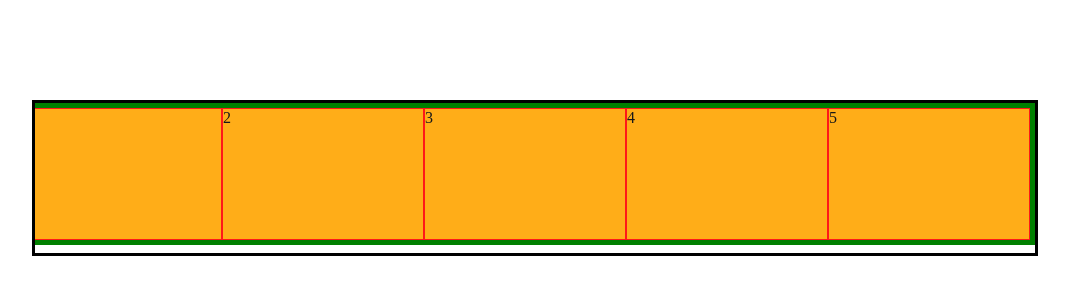
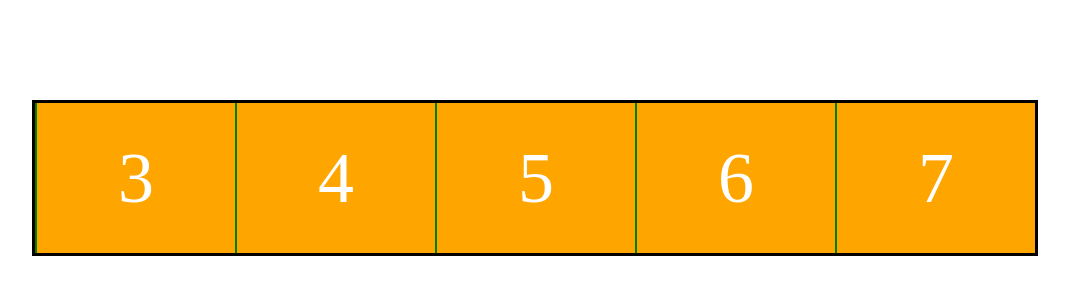
Before and after one commit to arpadpall21/infinite-scroll-component, a React (Vite) app: page / in a window 1280 px wide. Shown: the top 300 px of the page, without its empty margins (105-1174 px from the left). Built offline with nearby package versions, Linux system fonts and the light colour scheme.

Commit message:
Tidy up code + lifting up overflow handler
* tydi up code step 1

* children are processed

* width props added

* memebers logic

* lift overflow handler + example

* clean up

* rename members

* remove dimension props

* width dimensions handled (good enough solution, but not great)

```diff
--- a/src/App.tsx
+++ b/src/App.tsx
@@ -1,9 +1,42 @@
+import { type ReactElement } from 'react';
 import InfiniteScroll from './InfiniteScroll/InfiniteScroll';
+import Box, { type BoxProps } from './InfiniteScroll/Box/Box';
+
+const defaultMembers: ReactElement[] = [
+  <Box id={-1} />,
+  <Box id={0} />,
+  <Box id={1} />, // 1st visible
+  <Box id={2} />,
+  <Box id={3} />,
+  <Box id={4} />,
+  <Box id={5} />, // last visible
+  <Box id={6} />,
+  <Box id={7} />,
+];
 
 const App = () => {
+  function handleOverflow(side: 'left' | 'right', _items: ReactElement[]) {
+    // example how to handle overflow
+
+    const memberIds: number[] = _items.map((item) => {
+      const p: BoxProps = item.props as BoxProps;
+      return p.id;
+    });
+
+    if (side === 'left') {
+      memberIds.push(memberIds[memberIds.length - 1] + 1);
+      memberIds.shift();
+      return memberIds.map((id) => <Box id={id} />);
+    } else {
+      const originalLength: number = memberIds.length;
+      memberIds.unshift(memberIds[0] - 1);
+      return memberIds.slice(0, originalLength).map((id) => <Box id={id} />);
+    }
+  }
+
   return (
     <div style={{ margin: '100px auto' }}>
-      <InfiniteScroll />
+      <InfiniteScroll members={defaultMembers} handleOverflow={handleOverflow} />
     </div>
   );
 };
--- /dev/null
+++ b/src/InfiniteScroll/Box/Box.module.scss
@@ -0,0 +1,12 @@
+.box {
+  display: flex;
+  border-left: solid 2px green;
+  background-color: orange;
+  height: 150px;
+
+  > div {
+    font-size: 72px;
+    color: white;
+    margin: auto;
+  }
+}
--- /dev/null
+++ b/src/InfiniteScroll/Box/Box.tsx
@@ -0,0 +1,15 @@
+import style from './Box.module.scss';
+
+export interface BoxProps {
+  id: number;
+}
+
+const Box: React.FC<BoxProps> = ({ id }) => {
+  return (
+    <div className={style.box}>
+      <div>{id}</div>
+    </div>
+  );
+};
+
+export default Box;
--- a/src/InfiniteScroll/InfiniteScroll.module.scss
+++ b/src/InfiniteScroll/InfiniteScroll.module.scss
@@ -1,14 +1,13 @@
 .infiniteScrollContainer {
   position: relative;
   border: solid 3px black;
-  height: 150px;
-  width: 1000px;
   margin: auto;
   overflow: hidden;
+  height: 150px;
 
   > div {
     position: absolute;
-    border: solid 5px green;
     text-wrap: nowrap;
+    height: 150px;
   }
 }
--- a/src/InfiniteScroll/InfiniteScroll.tsx
+++ b/src/InfiniteScroll/InfiniteScroll.tsx
@@ -1,47 +1,34 @@
-import React, { useState, useEffect } from 'react';
+import React, { useState, type ReactElement } from 'react';
 import style from './InfiniteScroll.module.scss';
 
-const cellWidth = 200;
+interface Props {
+  members: ReactElement[];
+  handleOverflow: (side: 'left' | 'right', members: ReactElement[]) => ReactElement[];
+}
 
-const InfiniteScroll = () => {
-  const [childIds, setChildIds] = useState<number[]>([0, 1, 2, 3, 4, 5]);
+const parentWidth: number = 1000;
+const memberWidth: number = 200;
 
+const InfiniteScroll: React.FC<Props> = ({ members, handleOverflow }) => {
+  const [items, setItems] = useState<ReactElement[]>(members);
   const [position, setPosition] = useState({ x: 0 });
   const [isDragging, setIsDragging] = useState(false);
   const [offset, setOffset] = useState({ x: 0 });
   const [gridOffset, setGridOffset] = useState<number>(0);
 
-  useEffect(() => {
-    console.log('--- use effect ---')
-    console.log(gridOffset)
-  }, [gridOffset])
-
-
   function handleMouseMove(e: React.MouseEvent) {
     if (isDragging) {
       setPosition({ x: e.clientX - offset.x });
 
-      // handle right slide
-      if (position.x > gridOffset + cellWidth) {
-        setGridOffset(gridOffset + cellWidth);
-
-
-        const childIdsClone = [...childIds];
-        const originalLength = childIdsClone.length;
-        childIdsClone.unshift(childIdsClone[0] - 1);
-        setChildIds(childIdsClone.slice(0, originalLength));
+      if (position.x > gridOffset + memberWidth) {
+        setGridOffset(gridOffset + memberWidth);
+        setItems(handleOverflow('right', items));
       } else if (position.x < gridOffset) {
-        setGridOffset(gridOffset - cellWidth);
-
-        const childIdsClone = [...childIds]
-        childIdsClone.push(childIdsClone[childIdsClone.length -1] + 1);
-        childIdsClone.shift()
-        setChildIds(childIdsClone);
+        setGridOffset(gridOffset - memberWidth);
+        setItems(handleOverflow('left', items));
       }
     }
   }
-
-
 
   function handleMouseDown(e: React.MouseEvent) {
     e.preventDefault();
@@ -52,11 +39,9 @@ const InfiniteScroll = () => {
   return (
     <div
       className={style.infiniteScrollContainer}
-      onMouseLeave={() => {
-        console.log('--- mouse left ---')
-        setIsDragging(false)
-      }}
-      >
+      style={{ width: parentWidth }}
+      onMouseLeave={() => setIsDragging(false)}
+    >
       <div
         style={{
           transform: `translate(${position.x}px`,
@@ -67,19 +52,17 @@ const InfiniteScroll = () => {
         onMouseMove={handleMouseMove}
         onMouseUp={() => setIsDragging(false)}
       >
-        {childIds.map((id) => (
+        {items.map((item, i) => (
           <div
             style={{
               display: 'inline-block',
-              border: 'solid 1px red',
-              height: 130,
-              width: cellWidth,
-              backgroundColor: 'orange',
-              opacity: 0.9,
+              width: memberWidth,
             }}
-            key={id}>{id}
-          </div>)
-        )}
+            key={i}
+          >
+            {item}
+          </div>
+        ))}
       </div>
     </div>
   );
```
